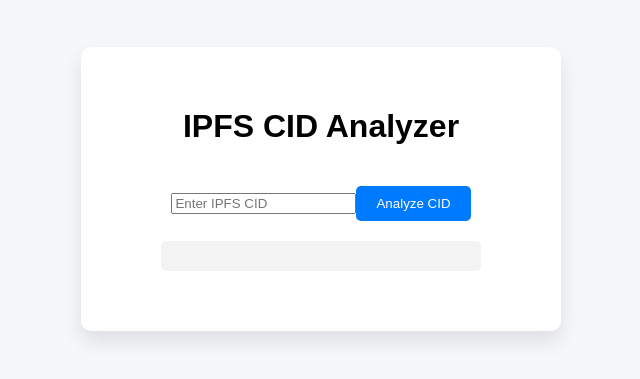
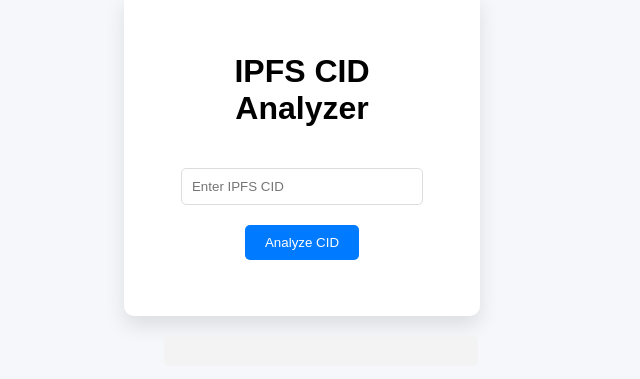
Before and after one commit to noryev/ipfsObjectAnalyzer, a React (Create React App) app: page / in a window 1280 px wide. Shown: the part 211-590 px from the top of the page, without its empty margins (319-959 px from the left). Built offline with nearby package versions, Linux system fonts and the light colour scheme.

Commit message:
styling improvements

```diff
--- a/src/App.css
+++ b/src/App.css
@@ -1,6 +1,3 @@
-.App {
-  text-align: center;
-}
 body {
   font-family: Arial, sans-serif;
   height: 100vh;
@@ -11,17 +8,37 @@ body {
   background-color: #f6f7fb;
 }
 
-#app-container {
+.App {
+  text-align: center;
+  width: 70%; /* Increase box width */
+  max-width: 800px; /* Set a max-width for responsiveness */
+  background-color: #fff;
+  box-shadow: 0 10px 20px rgba(0, 0, 0, 0.1);
+  border-radius: 10px;
   padding: 40px;
-  background: #fff;
-  border-radius: 10px;
-  box-shadow: 0 10px 20px rgba(0, 0, 0, 0.1);
-  width: 80%;
-  max-width: 400px;
-  text-align: center;
 }
 
-#cid-input {
+.App-logo {
+  height: 40vmin;
+  pointer-events: none;
+}
+
+.App-header {
+  background-color: #282c34;
+  min-height: 100vh;
+  display: flex;
+  flex-direction: column;
+  align-items: center;
+  justify-content: center;
+  font-size: calc(10px + 2vmin);
+  color: white;
+}
+
+.App-link {
+  color: #61dafb;
+}
+
+input {
   padding: 10px;
   width: 80%;
   border-radius: 5px;
@@ -62,30 +79,11 @@ button:hover {
   margin-top: 20px;
   color: #333;
 }
-.App-logo {
-  height: 40vmin;
-  pointer-events: none;
-}
 
 @media (prefers-reduced-motion: no-preference) {
   .App-logo {
     animation: App-logo-spin infinite 20s linear;
   }
-}
-
-.App-header {
-  background-color: #282c34;
-  min-height: 100vh;
-  display: flex;
-  flex-direction: column;
-  align-items: center;
-  justify-content: center;
-  font-size: calc(10px + 2vmin);
-  color: white;
-}
-
-.App-link {
-  color: #61dafb;
 }
 
 @keyframes App-logo-spin {
```
